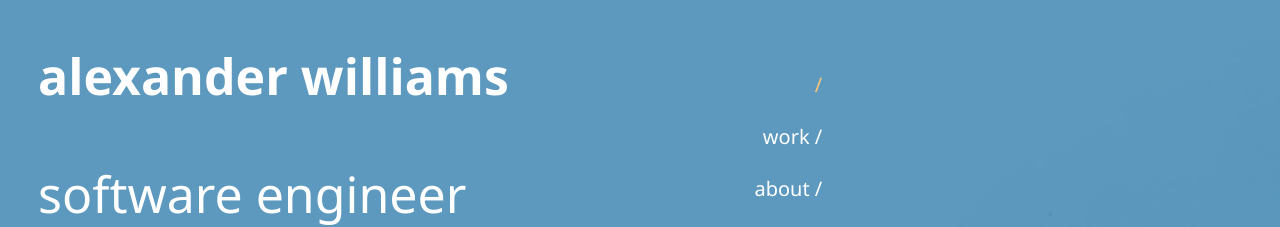
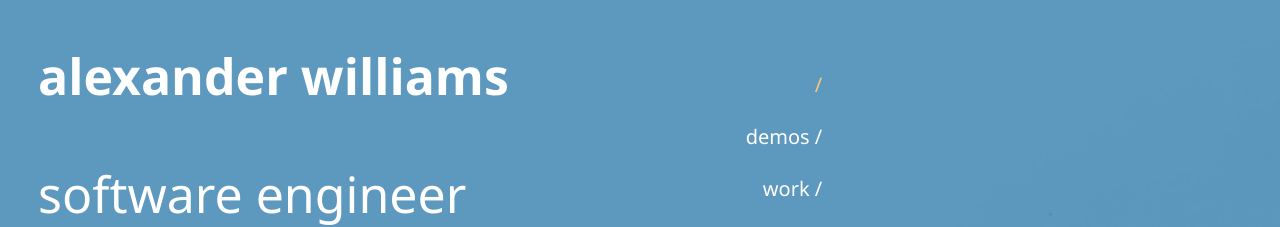
Before and after one commit to williamsalex/website-v2, a React (Create React App) app: page / in a window 1280 px wide. Shown: the top 227 px of the page. Built offline with nearby package versions, Linux system fonts and the light colour scheme.

Commit message:
added demo page

```diff
--- a/src/About.js
+++ b/src/About.js
@@ -25,6 +25,7 @@ export default function About() {
             </div>
             <div className = 'movers'>
                 <Link to = '/' className = 'mover' style = {{textDecoration: 'none'}} > /</Link>
+                <Link to = '/demos' className = 'mover' style = {{textDecoration: 'none'}} > demos /</Link>
                 <Link to = '/work' className = 'mover' style = {{textDecoration: 'none'}} > work /</Link>
                 <Link to = '/about' className = 'currMover' style = {{textDecoration: 'none'}} > about /</Link>
                 <Link to = '/contact' className = 'mover' style = {{textDecoration: 'none'}} > contact /</Link>
--- a/src/App.js
+++ b/src/App.js
@@ -2,6 +2,7 @@ import React from 'react';
 import { Route, Switch } from 'react-router'
 import Home from './Home'
 import Work from './Work'
+import Demos from './Demos'
 import Contact from './Contact'
 import About from './About'
 import './App.css';
@@ -11,6 +12,7 @@ export default function App() {
     <div className="App">
       <Switch>
         <Route exact path='/' component={Home}/>
+        <Route path='/demos' component={Demos}/>
         <Route path='/work' component={Work}/>
         <Route path='/about' component={About}/>
         <Route path='/contact' component={Contact}/>
--- a/src/Contact.js
+++ b/src/Contact.js
@@ -24,6 +24,7 @@ export default function Contact() {
             </div>
             <div className = 'movers'>
                 <Link to = '/' className = 'mover' style = {{textDecoration: 'none'}} > /</Link>
+                <Link to = '/demos' className = 'mover' style = {{textDecoration: 'none'}} > demos /</Link>
                 <Link to = '/work' className = 'mover' style = {{textDecoration: 'none'}} > work /</Link>
                 <Link to = '/about' className = 'mover' style = {{textDecoration: 'none'}} > about /</Link>
                 <Link to = '/contact' className = 'currMover' style = {{textDecoration: 'none'}} > contact /</Link>
--- a/src/Home.js
+++ b/src/Home.js
@@ -12,6 +12,7 @@ export default function Home() {
             </div>
             <div className = 'movers'>
                 <Link to = '/' className = 'currMover' style = {{textDecoration: 'none'}} > /</Link>
+                <Link to = '/demos' className = 'mover' style = {{textDecoration: 'none'}} > demos /</Link>
                 <Link to = '/work' className = 'mover' style = {{textDecoration: 'none'}} > work /</Link>
                 <Link to = '/about' className = 'mover' style = {{textDecoration: 'none'}} > about /</Link>
                 <Link to = '/contact' className = 'mover' style = {{textDecoration: 'none'}} > contact /</Link>
--- a/src/Work.js
+++ b/src/Work.js
@@ -33,6 +33,7 @@ export default function Work() {
             </div>
             <div className = 'movers'>
                 <Link to = '/' className = 'mover' style = {{textDecoration: 'none'}} > /</Link>
+                <Link to = '/demos' className = 'mover' style = {{textDecoration: 'none'}} > demos /</Link>
                 <Link to = '/work' className = 'currMover' style = {{textDecoration: 'none'}} > work /</Link>
                 <Link to = '/about' className = 'mover' style = {{textDecoration: 'none'}} > about /</Link>
                 <Link to = '/contact' className = 'mover' style = {{textDecoration: 'none'}} > contact /</Link>
```
